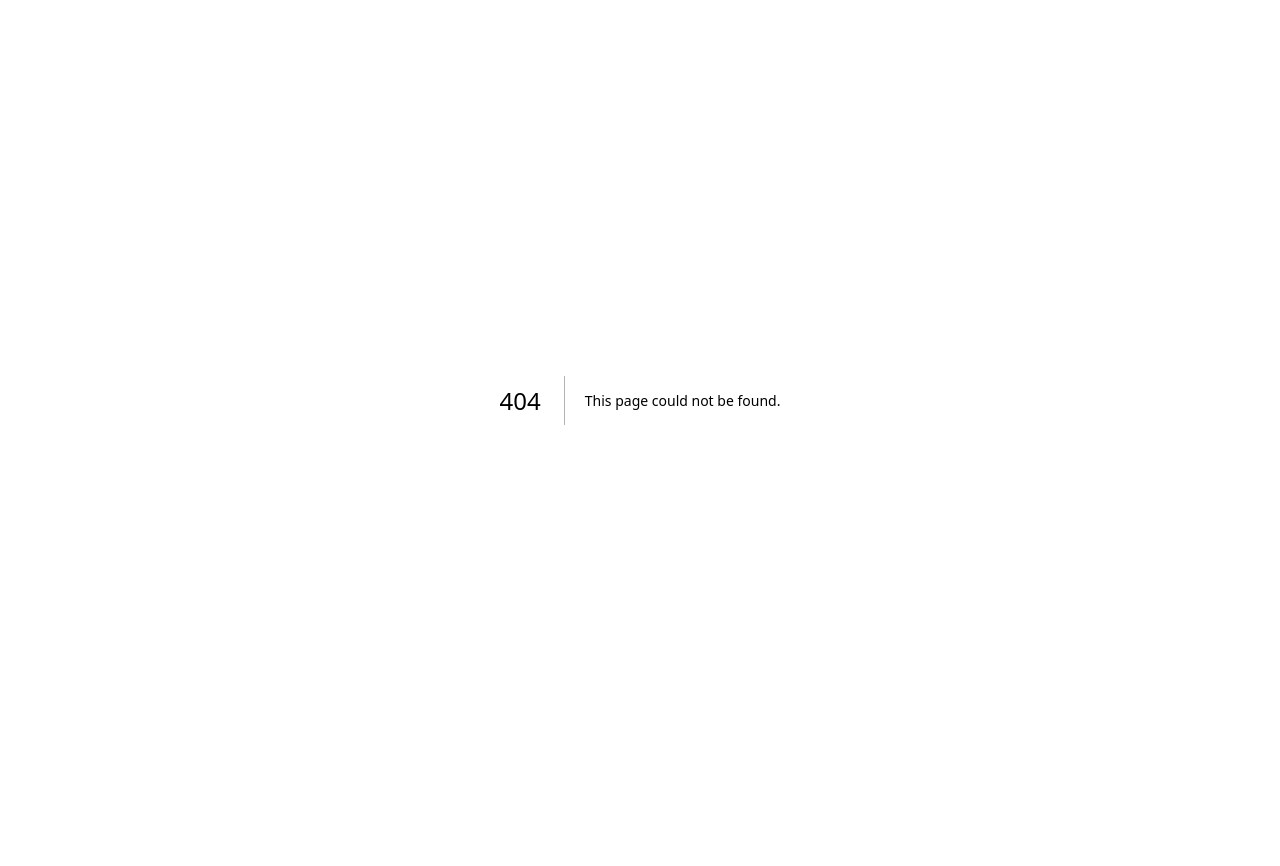
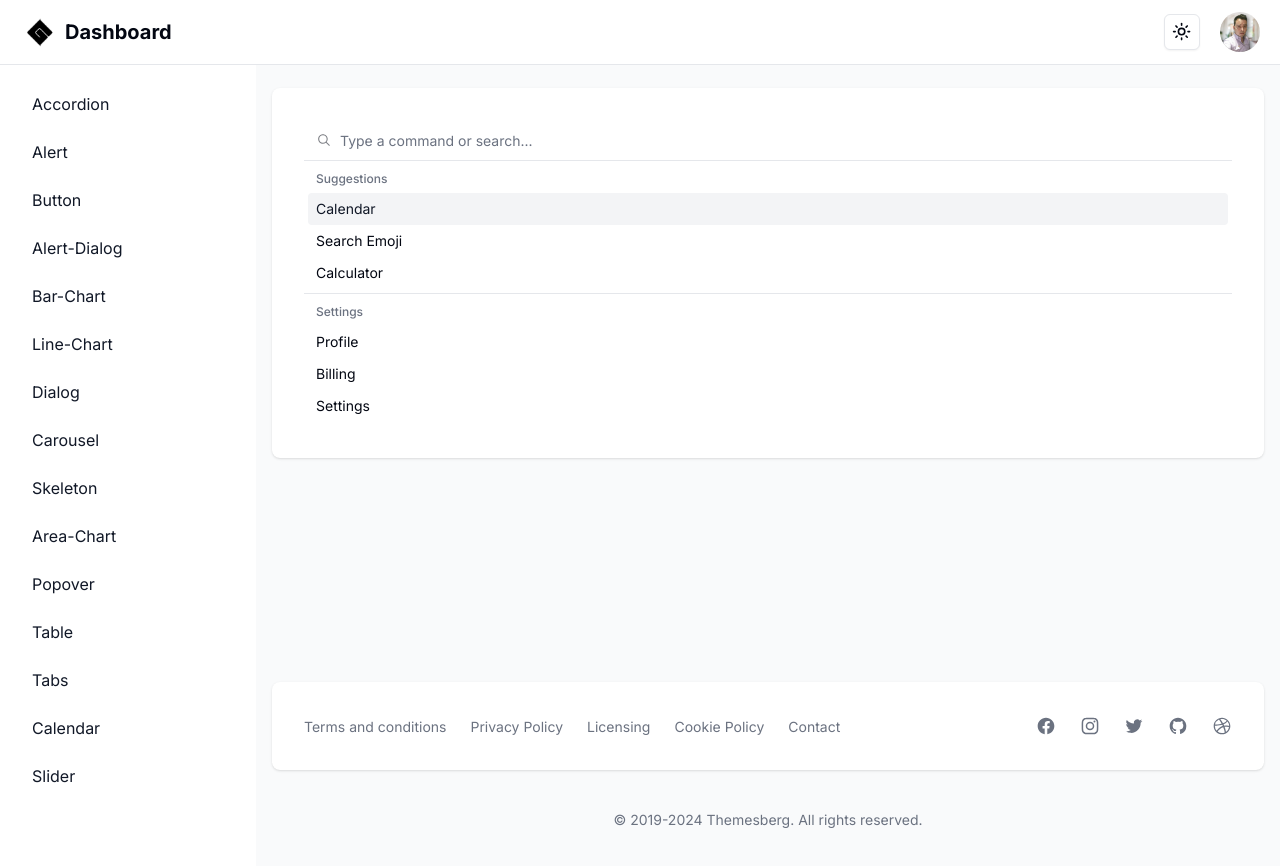
Before and after one commit to GonzaloGC/dashboard-next, a Next.js app: page /dashboard/command in a window 1280 px wide. Before the commit this address had no page. Shown: the top 866 px of the page. Before the commit the page ends 800 px from the top, so only its background shows below. Built offline with nearby package versions, Linux system fonts and the light colour scheme.

Commit message:
added command component

```diff
--- /dev/null
+++ b/src/app/dashboard/command/page.tsx
@@ -0,0 +1,36 @@
+import {
+  Command,
+  CommandDialog,
+  CommandEmpty,
+  CommandGroup,
+  CommandInput,
+  CommandItem,
+  CommandList,
+  CommandSeparator,
+  CommandShortcut,
+} from "@/components/ui/command"
+
+export default function Page() {
+  return (
+    <div>
+      <Command>
+        <CommandInput placeholder="Type a command or search..." />
+        <CommandList>
+          <CommandEmpty>No results found.</CommandEmpty>
+          <CommandGroup heading="Suggestions">
+            <CommandItem>Calendar</CommandItem>
+            <CommandItem>Search Emoji</CommandItem>
+            <CommandItem>Calculator</CommandItem>
+          </CommandGroup>
+          <CommandSeparator />
+          <CommandGroup heading="Settings">
+            <CommandItem>Profile</CommandItem>
+            <CommandItem>Billing</CommandItem>
+            <CommandItem>Settings</CommandItem>
+          </CommandGroup>
+        </CommandList>
+      </Command>
+
+    </div>
+  );
+}
--- a/src/app/dashboard/layout.tsx
+++ b/src/app/dashboard/layout.tsx
@@ -33,6 +33,7 @@ const links = [
   { name: "sheet", href: "sheet" },
   { name: "select", href: "select" },
   { name: "textarea", href: "textarea" },
+  { name: "command", href: "command" },
 ];
 
 export default function DashboardLayout({
```
Also changed, not shown: 1 other file (tests, documents, lock files or other folders).
